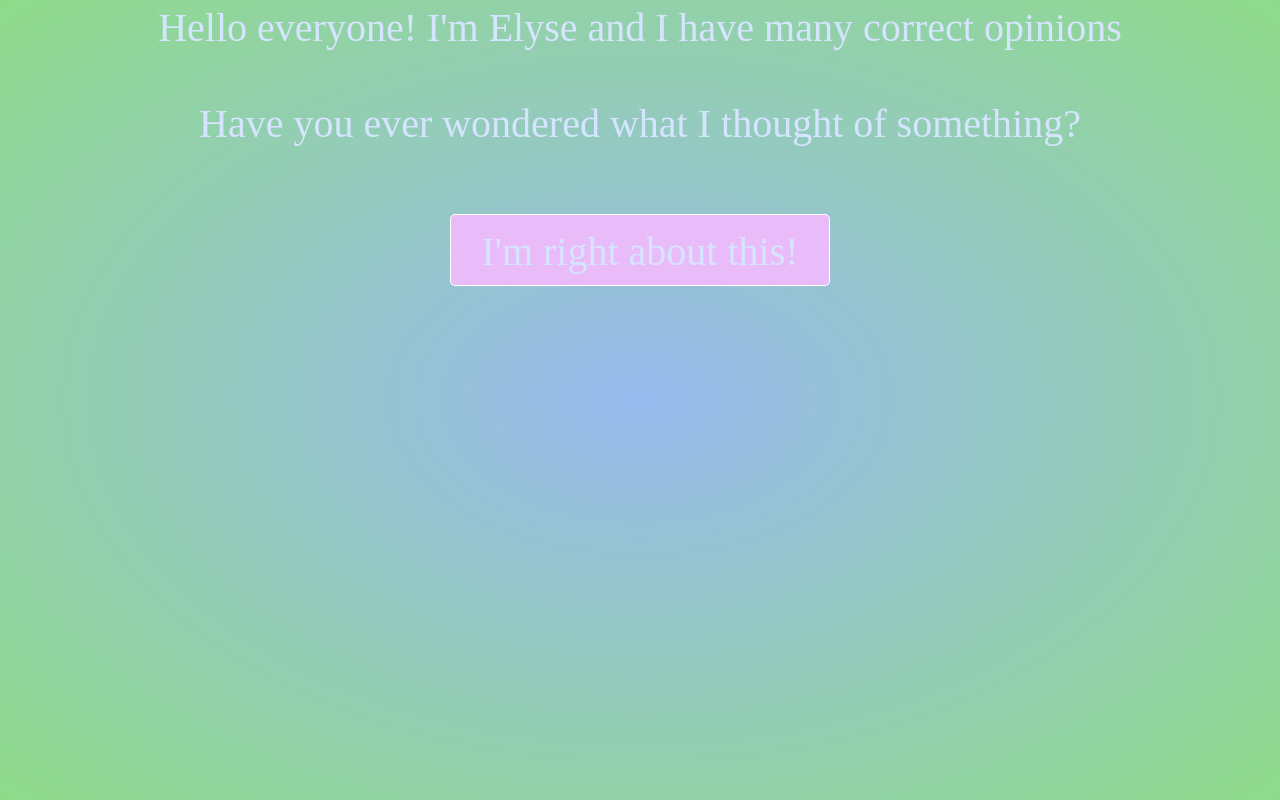
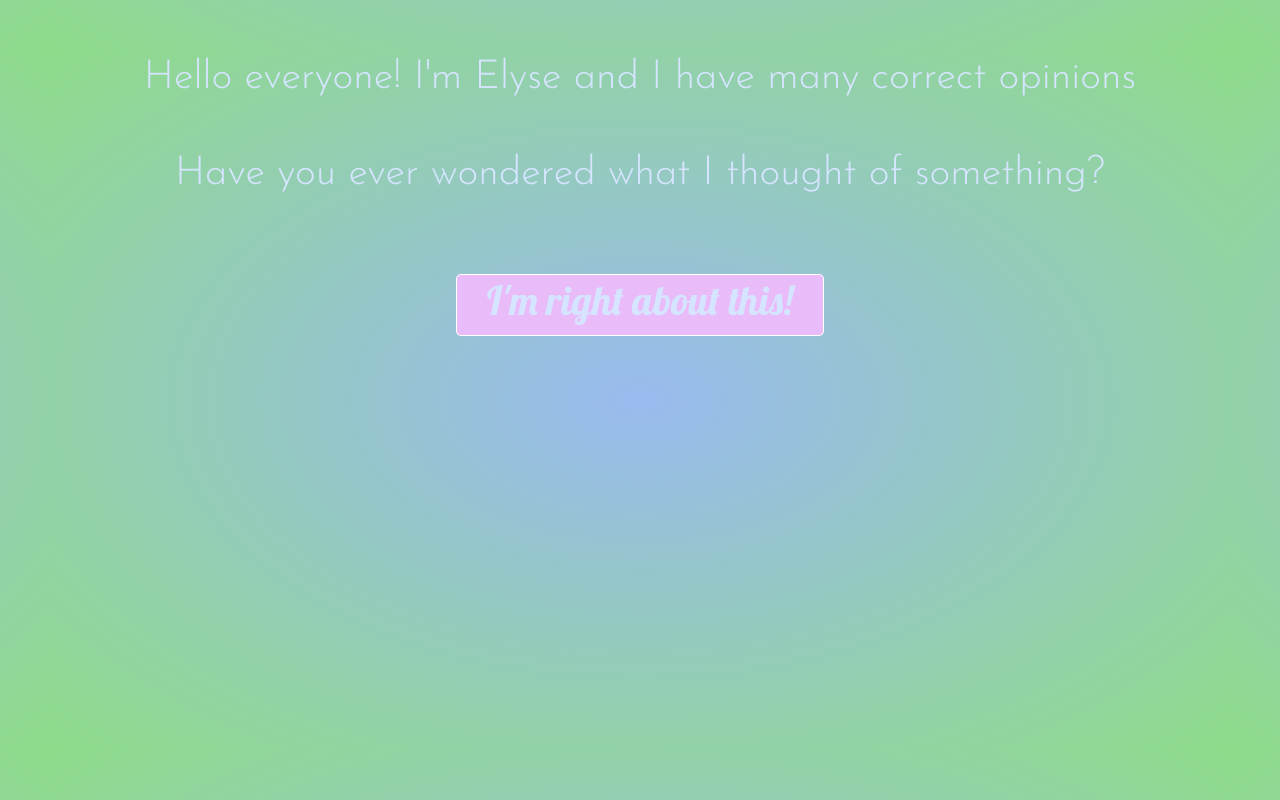
Before and after one commit to talkelyseopinions/talkelyseopinions.github.io, a plain HTML site: page index.html in a window 1280 px wide. Drawn offline with nearby package versions, Linux system fonts and the light colour scheme.

Commit message:
added better fontss

```diff
--- a/css/main.css
+++ b/css/main.css
@@ -1,12 +1,4 @@
 
-html {
-    color: #222;
-    font-size: 1em;
-    line-height: 1.4;
-    background:#99baef;
-    background: radial-gradient(#99baef,#8fdb8a);
-
-}
 
 /*
  * Remove text-shadow in selection highlight:
@@ -75,53 +67,6 @@ textarea {
 /* ==========================================================================
    Author's custom styles
    ========================================================================== */
-*{
-/*  background-color:#e537df; */
-  /*background-color:#1c3051;*/
-/*font-family: 'Josefin Sans', sans-serif;*/
-  font-family: 'Roboto Slab', serif;
-
-  color:#d6e5ff;
-  font-size:40px;
-  text-align:center;
-
-}
-
-
-a{
-  text-decoration:none;
-}
-#buttondiv{
-  padding-top:30px;
-}
-
-#button{
-  display:inline;
-  margin:10px 30px 10px 30px;
-  padding:10px 30px 10px 30px;
-  border:white solid 1px;
-  background-color:#eabbf9;
-  border-radius:5px;
-  cursor: pointer;
-  font-family: 'Lobster', cursive;
-
-/*}
-.description,.itsbookname{
-  font-size:20px;
-  padding: 20px 20px 0px 20px;
-  line-height:200%;
-};*/
-
-#titlehead{
-margin: 50px;
-padding: 50px;
-}
-
-
-#bookname{
-    margin-left: 40px;
-    margin-right:40px;
-}
 
 
 
--- /dev/null
+++ b/css/mystyle.css
@@ -0,0 +1,54 @@
+*{
+  font-family: 'Josefin Sans', sans-serif;
+  /*font-family: 'Roboto Slab', serif;*/
+  color:#d6e5ff;
+  font-size:40px;
+  text-align:center;
+
+}
+
+html {
+    color: #222;
+    font-size: 1em;
+    line-height: 1.4;
+    background:#99baef;
+    background: radial-gradient(#99baef,#8fdb8a);
+    margin:50px;
+
+}
+
+a{
+  text-decoration:none;
+    font-family: 'Lobster', cursive;
+
+}
+#buttondiv{
+  padding-top:30px;
+}
+
+#button{
+  display:inline;
+  margin:10px 30px 10px 30px;
+  padding:10px 30px 10px 30px;
+  border:white solid 1px;
+  background-color:#eabbf9;
+  border-radius:5px;
+  cursor: pointer;
+}
+/*}
+.description,.itsbookname{
+  font-size:20px;
+  padding: 20px 20px 0px 20px;
+  line-height:200%;
+};*/
+
+/*#titlehead{
+margin: 50px;
+padding: 50px;
+}*/
+
+
+#bookname{
+    margin-left: 40px;
+    margin-right:40px;
+}
--- a/index.html
+++ b/index.html
@@ -9,13 +9,17 @@
 
         <link rel="apple-touch-icon" href="apple-touch-icon.png">
         <!-- Place favicon.ico in the root directory -->
-        <!-- <link href="https://fonts.googleapis.com/css?family=Josefin+Sans:100&effect=neon|3d-float" rel="stylesheet"> -->
-    <!-- <link href="https://fonts.googleapis.com/css?family=Roboto+Slab&effect=neon" rel="stylesheet"> -->
-<link href="https://fonts.googleapis.com/css?family=Lobster|Raleway&effect=neon" rel="stylesheet">
+        <link href="https://fonts.googleapis.com/css?family=Josefin+Sans:300&effect=neon|3d-float" rel="stylesheet">
+    <link href="https://fonts.googleapis.com/css?family=Roboto+Slab&effect=neon" rel="stylesheet">
+<link href="https://fonts.googleapis.com/css?family=Lobster&effect=neon" rel="stylesheet">
+<link href="https://fonts.googleapis.com/css?family=Raleway" rel="stylesheet">
+
 
 
         <link rel="stylesheet" href="css/normalize.css">
         <link rel="stylesheet" href="css/main.css">
+        <link rel="stylesheet" href="css/mystyle.css">
+
         <script src="js/vendor/modernizr-2.8.3.min.js"></script>
     </head>
     <body>
```
